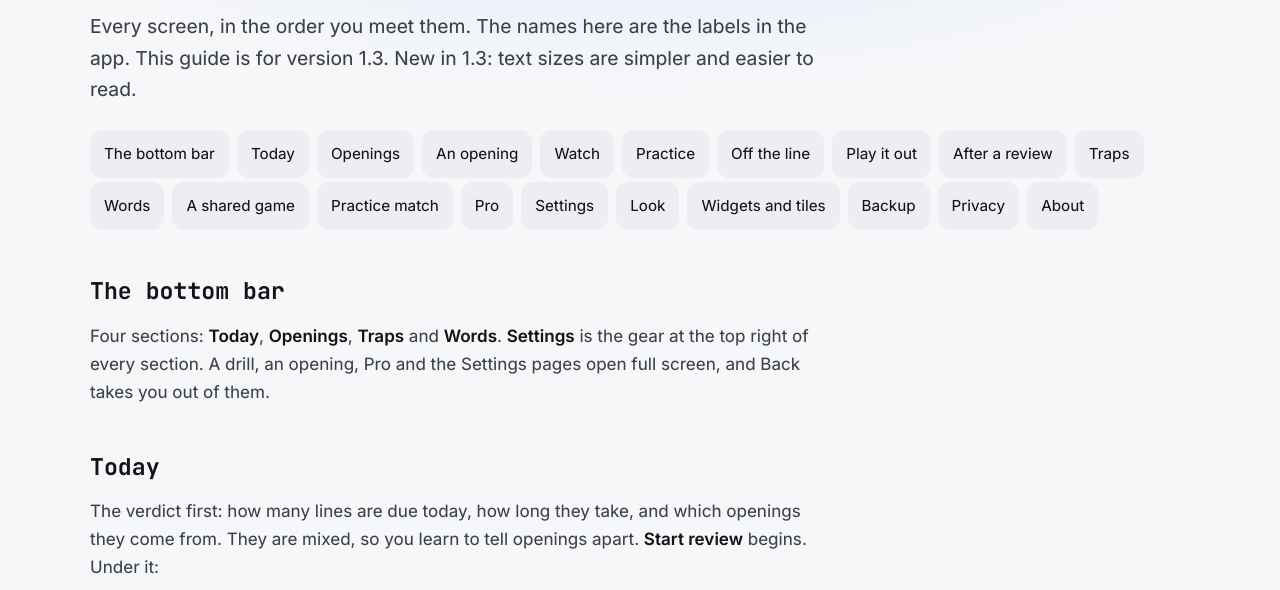
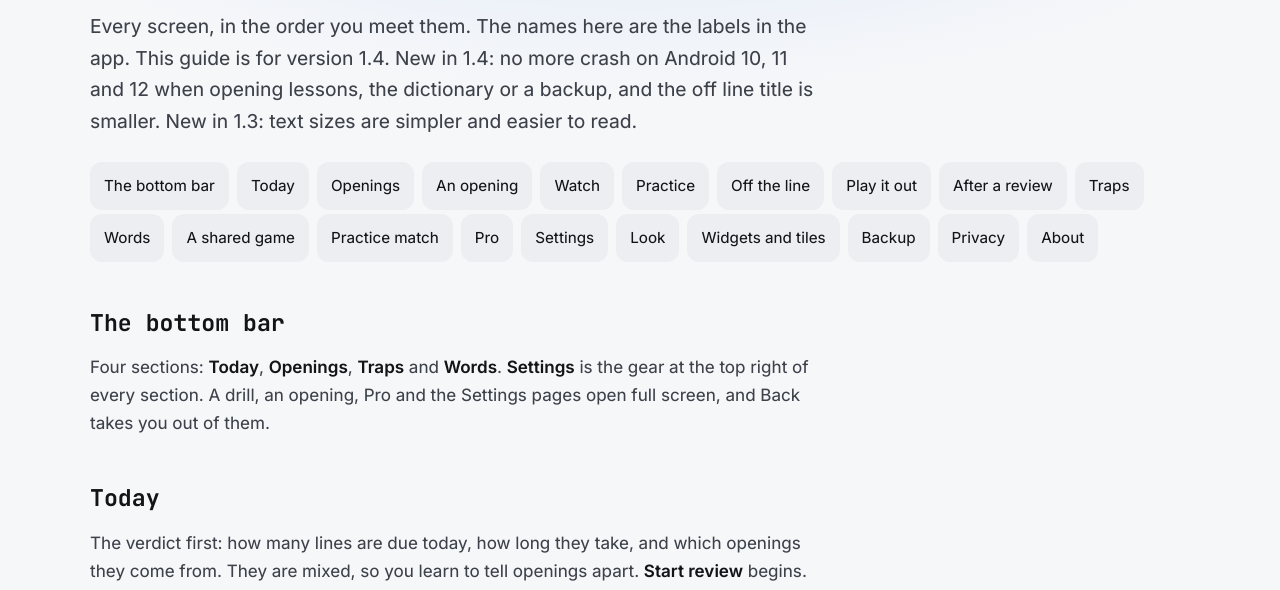
Before and after one commit to Zanoshky/chess-pass-app, a plain HTML site: page docs/guide.html in a window 1280 px wide. Shown: the part 199-789 px from the top of the page. Drawn offline with Linux system fonts and the light colour scheme.

Commit message:
Guide for 1.4: Android 10 to 12 crash fix, smaller off line title

```diff
--- a/docs/guide.html
+++ b/docs/guide.html
@@ -28,7 +28,7 @@
 
     <p class="kicker">Guide</p>
     <h1>How Chess Pass works</h1>
-    <p class="lede">Every screen, in the order you meet them. The names here are the labels in the app. This guide is for version 1.3. New in 1.3: text sizes are simpler and easier to read.</p>
+    <p class="lede">Every screen, in the order you meet them. The names here are the labels in the app. This guide is for version 1.4. New in 1.4: no more crash on Android 10, 11 and 12 when opening lessons, the dictionary or a backup, and the off line title is smaller. New in 1.3: text sizes are simpler and easier to read.</p>
     <nav class="toc" aria-label="On this page"><a href="#bar">The bottom bar</a><a href="#today">Today</a><a href="#openings">Openings</a><a href="#opening">An opening</a><a href="#watch">Watch</a><a href="#practice">Practice</a><a href="#offline">Off the line</a><a href="#playout">Play it out</a><a href="#review">After a review</a><a href="#traps">Traps</a><a href="#words">Words</a><a href="#game">A shared game</a><a href="#match">Practice match</a><a href="#pro">Pro</a><a href="#settings">Settings</a><a href="#look">Look</a><a href="#widgets">Widgets and tiles</a><a href="#backup">Backup</a><a href="#privacy">Privacy</a><a href="#about">About</a></nav>
 
     <h2 id="bar">The bottom bar</h2>
```
